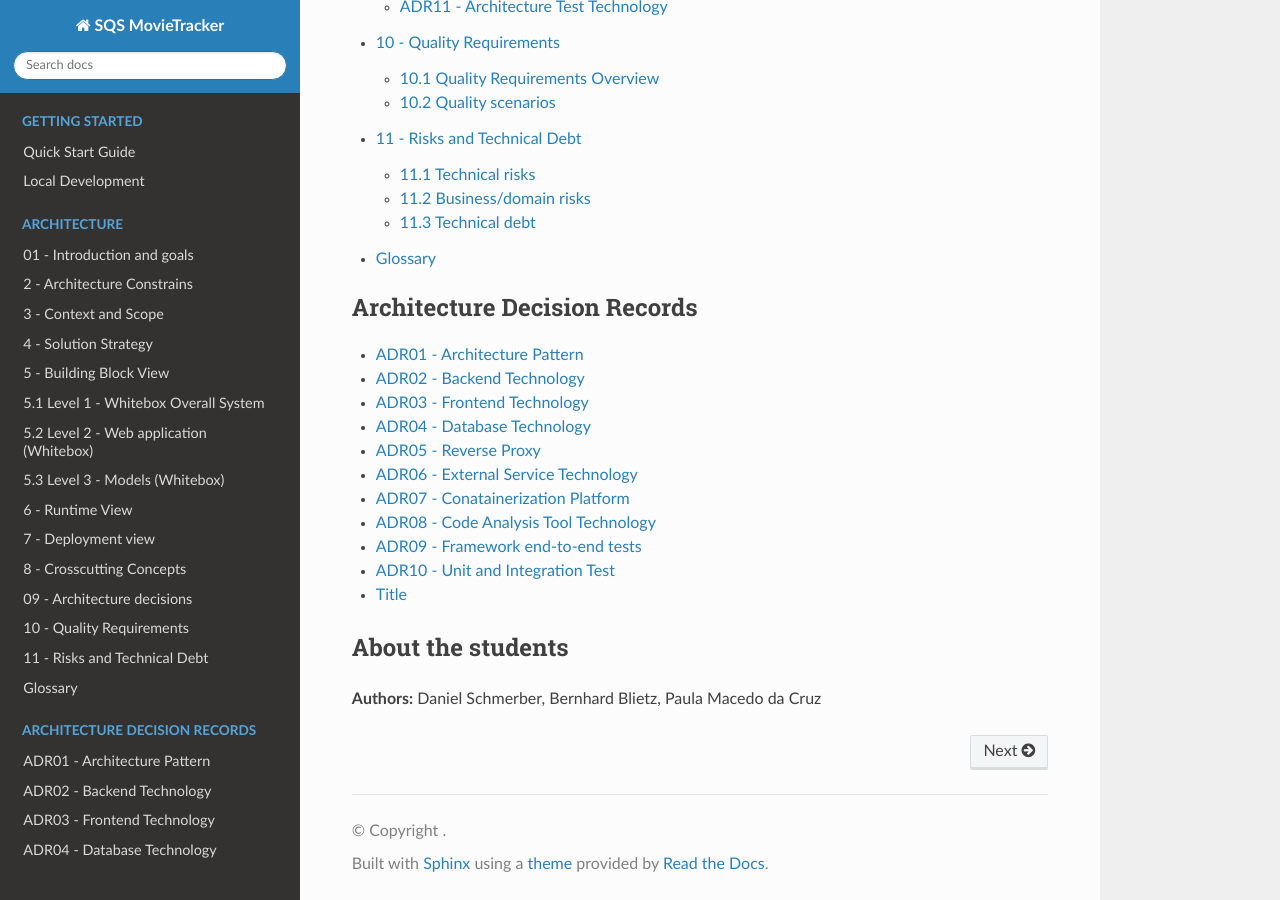
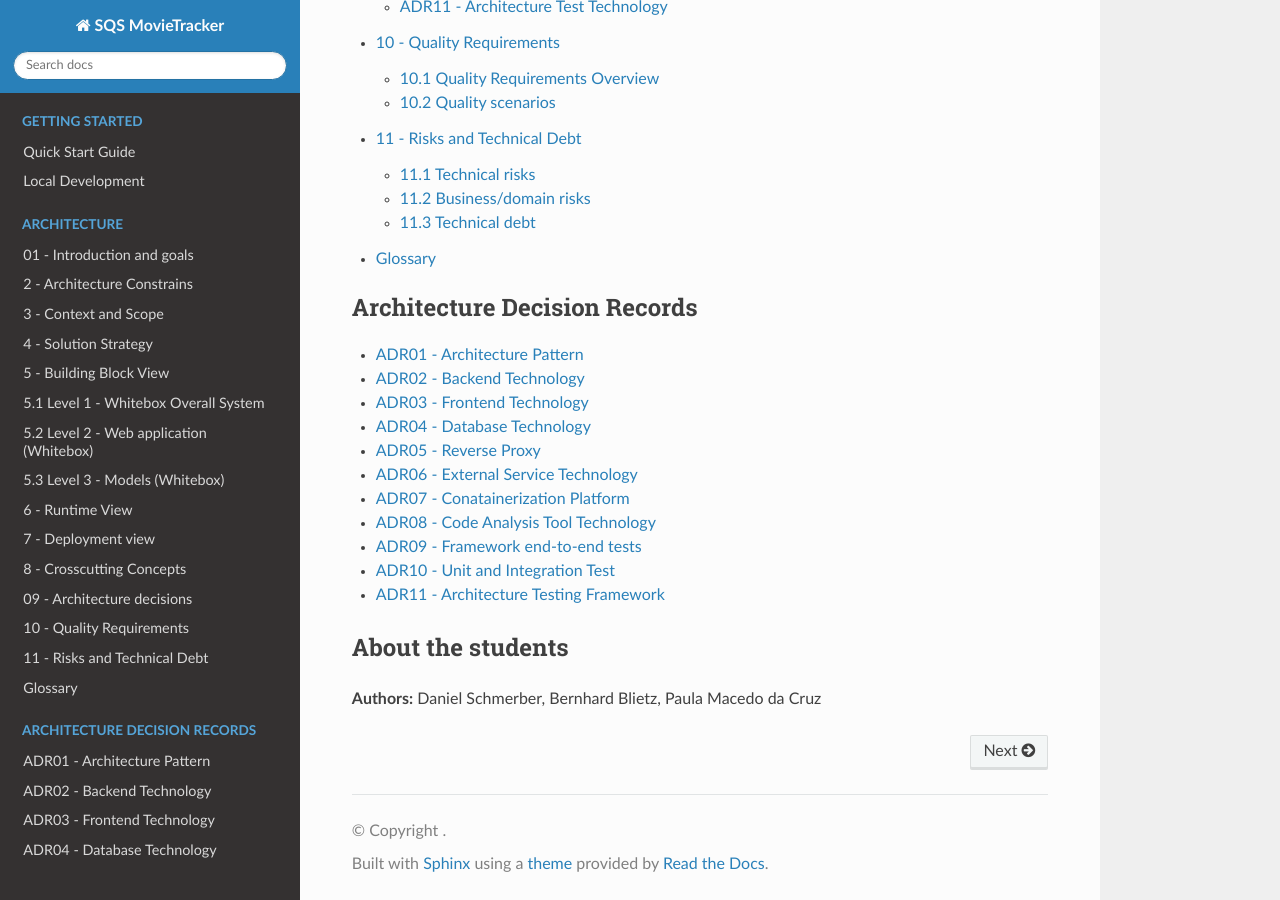
Before and after one commit to DanielSchmerber/SQS26_MovieTracker, a Sphinx documentation site: the page built from docs/index.md, in a window 1280 px wide and 900 px high, scrolled down 2389 px. Built offline with Sphinx 7.4.7 and the Read the Docs theme 3.1.0, drawn with Linux system fonts in a browser that asks for light colours.

Commit message:
Update 011-architecture-test-technology.md
fix issue title

```diff
--- a/docs/arc42/09_architecture_decisions_(adr)/011-architecture-test-technology.md
+++ b/docs/arc42/09_architecture_decisions_(adr)/011-architecture-test-technology.md
@@ -1,15 +1,16 @@
-# Title
+# ADR11 - Architecture Testing Framework
+## Title
 
 Decision to Choose the Architecture Testing Framework
 
 
 
-## Status
+### Status
 
 accepted
 
 
-## Context
+### Context
 
 We need a testing tool to verify architecture rules in the MovieTracker backend.
 
@@ -37,7 +38,7 @@ Alternatives considered included:
 
 
 
-## Decision
+### Decision
 
 We chose pytestarch. Pytestarch is a pytest-compatible tool for defining and checking architecture constraints in Python projects.
 
@@ -45,7 +46,7 @@ Pytestarch fits our project because our backend tests already use pytest. It all
 
 
 
-## Consequences
+### Consequences
 
 **Easier:**
 
```
